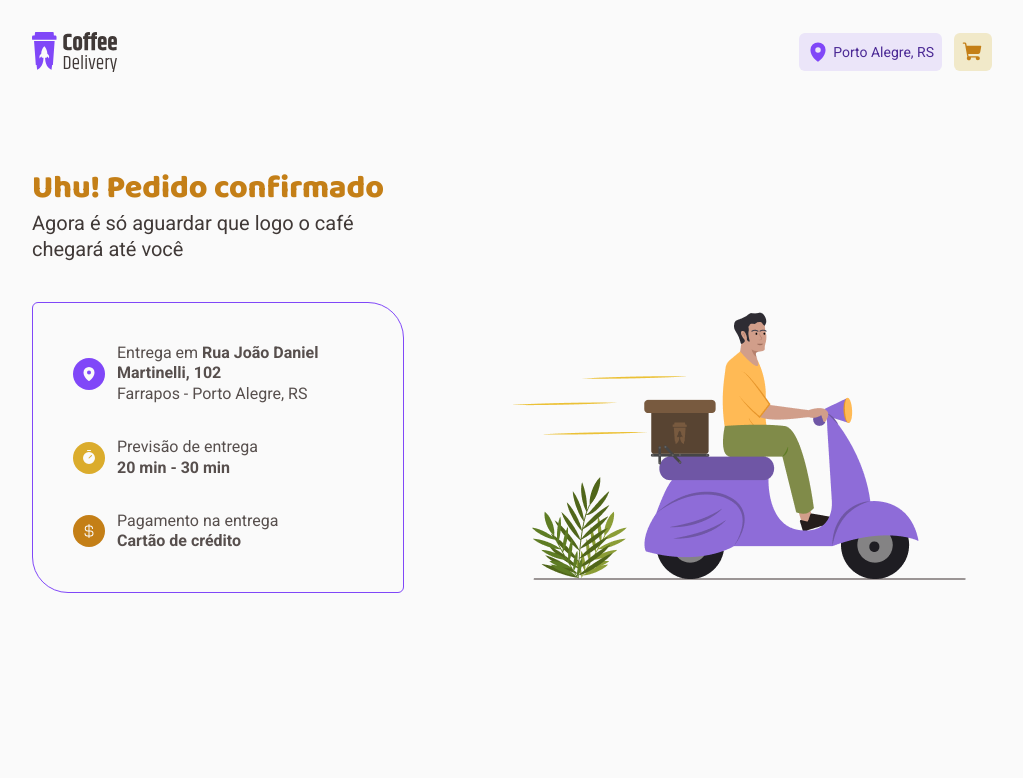
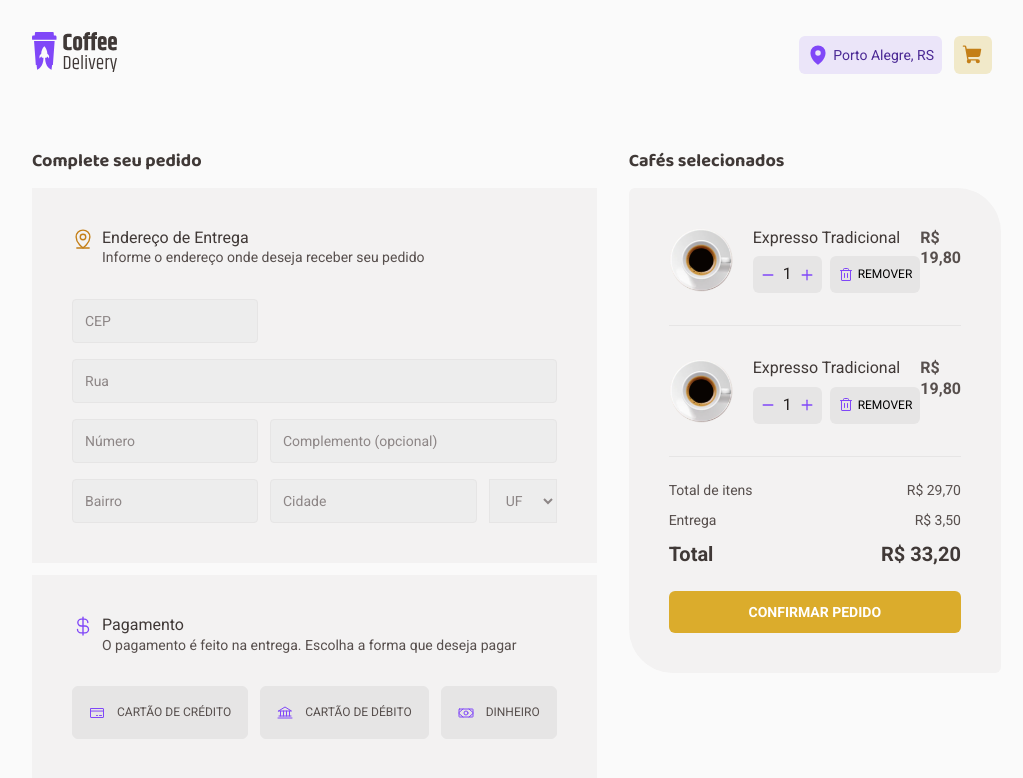
Before and after one commit to Italo-Chiaradia/coffee-delivery, a React (Vite) app: page /checkout in a window 1280 px wide. Shown: the top 778 px of the page, without its empty margins (128-1151 px from the left). Built offline with nearby package versions, Linux system fonts and the light colour scheme.

Commit message:
add routes and navigation

```diff
--- a/index.html
+++ b/index.html
@@ -1,5 +1,5 @@
 <!doctype html>
-<html lang="en">
+<html lang="pt-br">
   <head>
     <meta charset="UTF-8" />
     <meta name="viewport" content="width=device-width, initial-scale=1.0" />
--- a/src/App.tsx
+++ b/src/App.tsx
@@ -1,15 +1,16 @@
-/* eslint-disable @stylistic/max-len */
 import { ThemeProvider } from 'styled-components'
 import { defaultTheme } from './styles/themes/default'
 import { GlobalStyle } from './styles/global'
-import { Home } from './pages/Home'
-import { Success } from './pages/Success'
-import { Checkout } from './pages/Checkout'
+import { Router } from './Router'
+import { BrowserRouter } from 'react-router-dom'
 
 export function App() {
   return (
     <ThemeProvider theme={defaultTheme}>
-      <Success />
+      <BrowserRouter>
+        <Router />
+      </BrowserRouter>
+
       <GlobalStyle />
     </ThemeProvider>
   )
--- /dev/null
+++ b/src/Router.tsx
@@ -0,0 +1,19 @@
+import { Route, Routes } from 'react-router-dom'
+
+import { Home } from './pages/Home'
+import { Checkout } from './pages/Checkout'
+import { Success } from './pages/Success'
+import { DefaultLayout } from './layouts/DefaultLayout'
+
+export function Router() {
+  return (
+    <Routes>
+      <Route path="/" element={<DefaultLayout />}>
+        <Route path="/" element={<Home />} />
+        <Route path="/checkout" element={<Checkout />} />
+        <Route path="/success" element={<Success />} />
+      </Route>
+
+    </Routes>
+  )
+}
--- a/src/components/Card/index.tsx
+++ b/src/components/Card/index.tsx
@@ -31,7 +31,7 @@ export function Card() {
         </TotalPrice>
         <CoffeeAmount>
           <Counter />
-          <button>
+          <button title="Adicionar pedido">
             <ShoppingCart size={22} weight="fill" />
           </button>
         </CoffeeAmount>
--- a/src/components/Header/index.tsx
+++ b/src/components/Header/index.tsx
@@ -1,19 +1,24 @@
 import { HeaderContainer, Location, CartBtn } from './styles'
 import logoCoffeeDelivery from '../../assets/logo.svg'
 import { MapPin, ShoppingCart } from 'phosphor-react'
+import { NavLink } from 'react-router-dom'
 
 export function Header() {
   return (
     <HeaderContainer>
-      <img src={logoCoffeeDelivery} />
+      <NavLink to="/" title="Página principal">
+        <img src={logoCoffeeDelivery} />
+      </NavLink>
       <div>
         <Location>
           <MapPin size={22} weight="fill" />
           Porto Alegre, RS
         </Location>
-        <CartBtn>
-          <ShoppingCart size={22} weight="fill" />
-        </CartBtn>
+        <NavLink to="/checkout" title="Finalize seu pedido">
+          <CartBtn>
+            <ShoppingCart size={22} weight="fill" />
+          </CartBtn>
+        </NavLink>
       </div>
     </HeaderContainer>
   )
--- a/src/components/Header/styles.ts
+++ b/src/components/Header/styles.ts
@@ -41,4 +41,8 @@ export const CartBtn = styled.a`
   color: ${({ theme }) => theme['yellow-dark']};
 
   cursor: pointer;
+  transition: all .1s;
+  &:hover {
+    transform: scale(1.1);
+  }
 `
--- /dev/null
+++ b/src/layouts/DefaultLayout/index.tsx
@@ -0,0 +1,11 @@
+import { Outlet } from 'react-router-dom'
+import { Header } from '../../components/Header'
+
+export function DefaultLayout() {
+  return (
+    <>
+      <Header />
+      <Outlet />
+    </>
+  )
+}
--- a/src/pages/Checkout/index.tsx
+++ b/src/pages/Checkout/index.tsx
@@ -1,6 +1,5 @@
 /* eslint-disable @stylistic/max-len */
 import React, { useState } from 'react'
-import { Header } from '../../components/Header'
 import { CheckoutCard } from '../../components/CheckoutCard'
 import {
   CheckoutContainer,
@@ -13,6 +12,7 @@ import {
   OrderPrice,
 } from './styles'
 import { MapPinLine, CurrencyDollar, CreditCard, Bank, Money } from 'phosphor-react'
+import { NavLink } from 'react-router-dom'
 
 export function Checkout() {
   const [selectedUF, setSelectedUF] = useState('')
@@ -25,8 +25,6 @@ export function Checkout() {
     setSelectedUF(event.target.value)
   }
   return (
-    <>
-      <Header />
     <CheckoutContainer>
       <OrderDetailsWrapper>
         <h2>Complete seu pedido</h2>
@@ -145,12 +143,13 @@ export function Checkout() {
             </div>
           </OrderPrice>
 
+          <NavLink to="/success">
             <button>
               confirmar pedido
             </button>
+          </NavLink>
         </div>
       </OrderConfirmationWrapper>
     </CheckoutContainer>
-    </>
   )
 }
--- a/src/pages/Checkout/styles.ts
+++ b/src/pages/Checkout/styles.ts
@@ -36,7 +36,7 @@ export const OrderConfirmationWrapper = styled(Wrapper)`
   width: 28rem;
   > div {
     border-radius: 6px 44px 6px 44px;
-    > button {
+    > a > button {
       width: 100%;
       background-color: ${({ theme }) => theme.yellow};
       border-radius: 6px;
--- a/src/pages/Home/index.tsx
+++ b/src/pages/Home/index.tsx
@@ -1,14 +1,10 @@
 /* eslint-disable @stylistic/max-len */
 import { HomeContainer, HeroContainer, ProductsContainer, Features, FeatureItem } from './styles.ts'
 import HeroImg from '../../assets/intro-coffee-img.png'
-import { Header } from '../../components/Header'
 import { ShoppingCart, Package, Coffee, Timer } from 'phosphor-react'
 import { Card } from '../../components/Card/index.tsx'
-
 export function Home() {
   return (
-    <>
-      <Header />
     <HomeContainer>
       <HeroContainer>
         <div>
@@ -66,6 +62,5 @@ export function Home() {
         </div>
       </ProductsContainer>
     </HomeContainer>
-    </>
   )
 }
--- a/src/pages/Success/index.tsx
+++ b/src/pages/Success/index.tsx
@@ -1,12 +1,9 @@
 import { SuccessContainer, DeliveryInfo } from './styles'
-import { Header } from '../../components/Header'
 import { MapPin, Timer, CurrencyDollar } from 'phosphor-react'
 import DeliveryIllustration from '../../assets/delivery-illustration.png'
 
 export function Success() {
   return (
-    <>
-      <Header />
     <SuccessContainer>
       <div>
         <h1>Uhu! Pedido confirmado</h1>
@@ -44,6 +41,5 @@ export function Success() {
       </div>
       <img src={DeliveryIllustration} />
     </SuccessContainer>
-    </>
   )
 }
```
Lines whose indentation alone changed are shown as unchanged.
